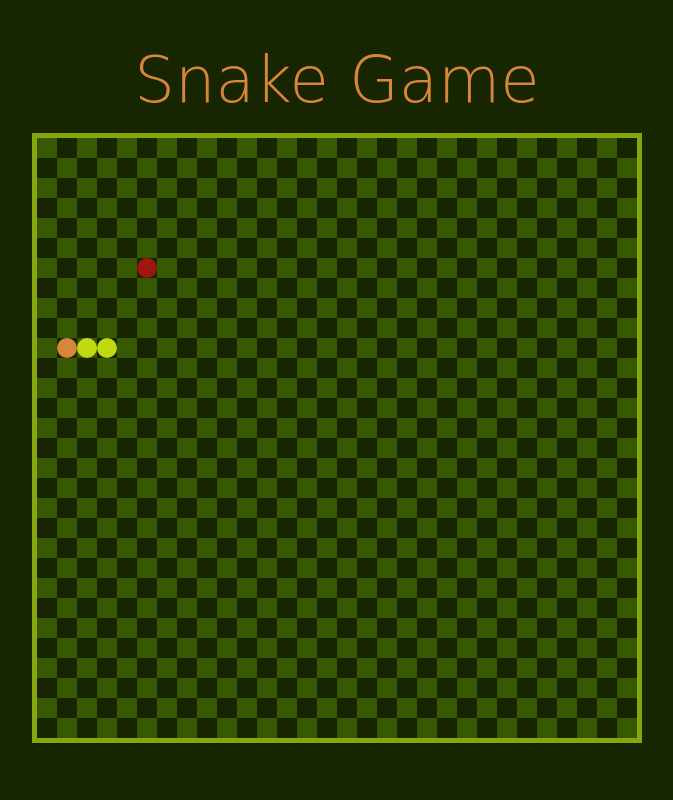
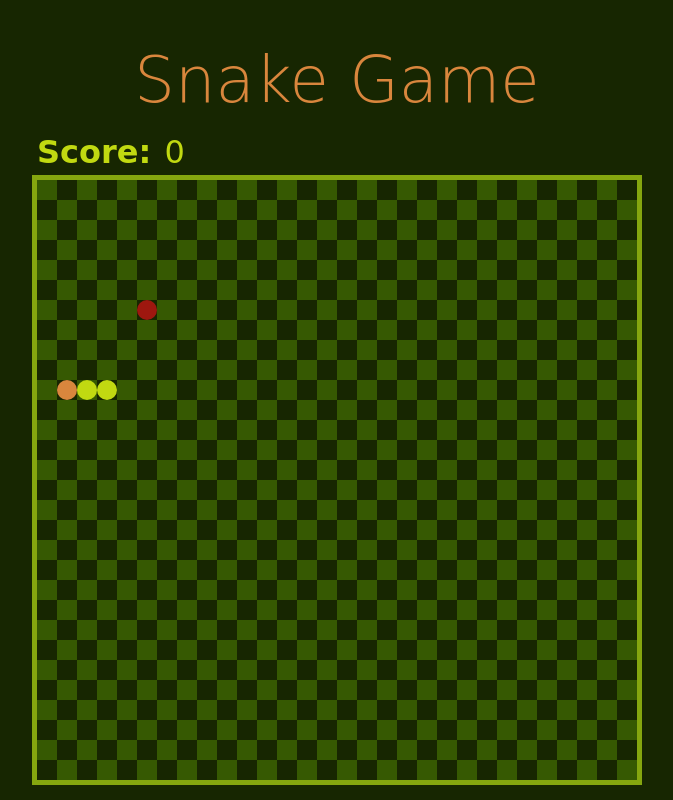
Before and after one commit to aarondevon/snake-game, a website: page index.html in a window 1280 px wide. Shown: the whole page, without its empty margins (303-976 px from the left). Drawn offline with Linux system fonts and the light colour scheme; a web font is replaced by a local one.

Commit message:
add score section and style it

```diff
--- a/css/site.css
+++ b/css/site.css
@@ -4,16 +4,28 @@ body {
     background-color: #172601;
     font-family: 'Hanalei', cursive;
     font-size: 16px;
-    margin: 0 auto;
-    max-width: 900px;
+
+}
+
+header  {
+
 }
 
 .center {
     justify-content: center;
 }
 
+.column {
+    flex-direction: column;
+}
+
 .flex {
     display: flex;
+}
+
+#game-container {
+    margin: 0 auto;
+    max-width: 600px;
 }
 
 #game-title {
@@ -21,8 +33,27 @@ body {
     font-size: 4rem;
     font-weight: lighter;
     margin-bottom: 1rem;
+    text-align: center;
 }
 
 #canvas {
     border: .3125rem solid #85A60F;
 }
+
+.score-container {
+    color: #C1D911;
+    margin-bottom: .25rem;
+}
+
+#score-title {
+    display: inline-block;
+    font-size: 2rem;
+    margin: 0;
+}
+
+#score-count {
+    display: inline-block;
+    font-size: 2rem;
+    margin: 0;
+    padding-left: .5rem;
+}
--- a/index.html
+++ b/index.html
@@ -8,8 +8,12 @@
   </head>
   <body>
   <div id="game-container" >
-    <header class="flex center">
+    <header class="">
       <h1 id="game-title">Snake Game</h1>
+      <div class="score-container">
+        <h3 id="score-title">Score:</h3>
+        <p id="score-count">0</p>
+      </div>
     </header>
     <main class="flex center">
       <canvas id="canvas" width="600" height="600"></canvas>
```
